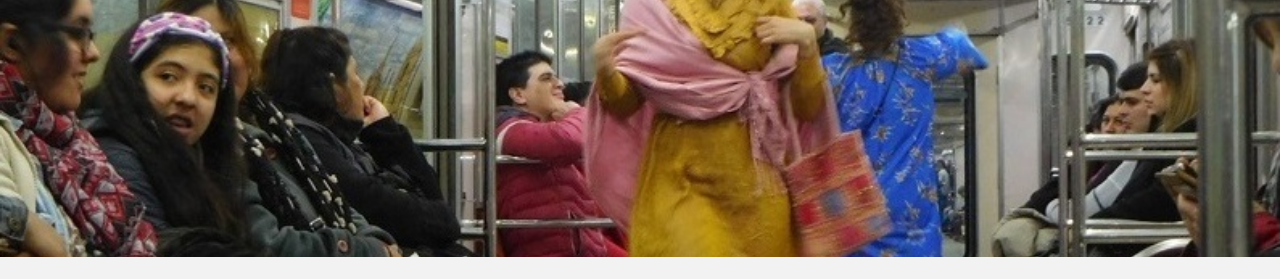
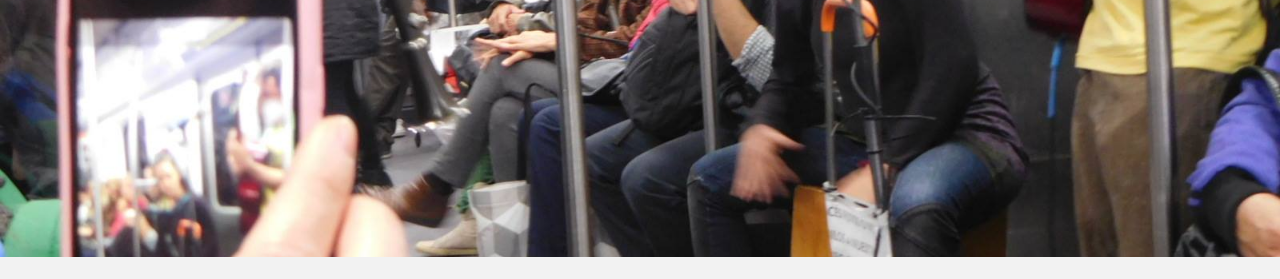
Before and after one commit to martincampagnoli/culturasubte, a website: page app/index.html at #/portfolio in a window 1280 px wide. Shown: the part 233-512 px from the top of the page. Drawn offline with nearby package versions, Linux system fonts and the light colour scheme; some packages are replaced by stand-ins of ours; files that its build step writes are made by us from their sources.

Commit message:
This commit will Update Portfolio's section background

```diff
--- a/app/assets/css/main.css
+++ b/app/assets/css/main.css
@@ -425,6 +425,31 @@ hr {
     letter-spacing: 2px;
     margin-top: 150px;
 }
+#portfoliowrap {
+    background: url(../img/portfolio-bg.jpg) no-repeat center top;
+    margin-top: -10px;
+    padding-top: 20px;
+    text-align: center;
+    background-attachment: relative;
+    background-position: center center;
+    min-height: 500px;
+    width: 100%;
+    -webkit-background-size: 100%;
+    -moz-background-size: 100%;
+    -o-background-size: 100%;
+    background-size: 100%;
+    -webkit-background-size: cover;
+    -moz-background-size: cover;
+    -o-background-size: cover;
+    background-size: cover;
+}
+#portfoliowrap h2 {
+    color: #fff;
+    font-size: 50px;
+    font-weight: 400;
+    letter-spacing: 2px;
+    margin-top: 150px;
+}
 #sp {
     background: #2f2f2f;
     padding-top: 35px;
--- a/app/views/portfolio.html
+++ b/app/views/portfolio.html
@@ -1,5 +1,5 @@
 	<!-- MAIN IMAGE SECTION -->
-	<div id="aboutwrap">
+	<div id="portfoliowrap">
 		<div class="container">
 			<div class="row">
 				<div class="col-lg-8 col-lg-offset-2">
```
